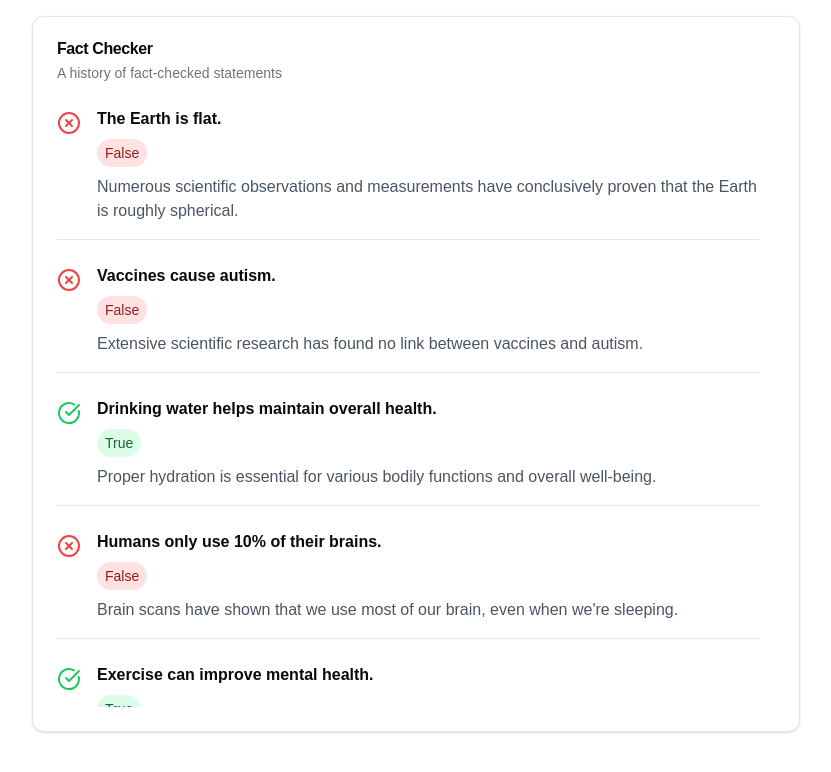
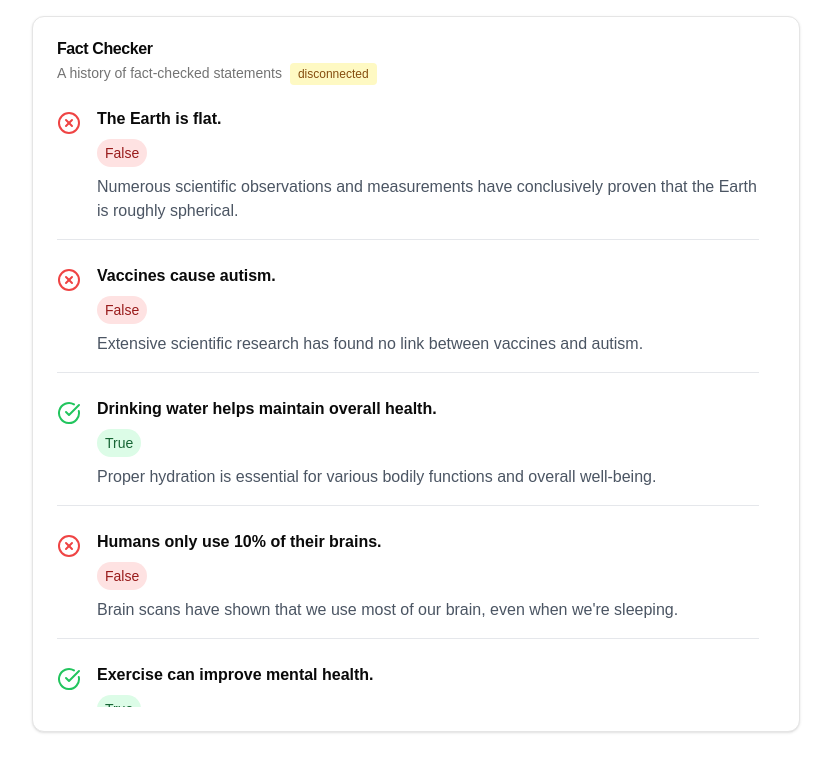
Before and after one commit to Dyoseus/FactChecker, a Next.js app in the folder frontend/fact-checker-app/: page / in a window 1280 px wide. Shown: the top 772 px of the page, without its empty margins (224-1055 px from the left). Built offline with nearby package versions, Linux system fonts and the light colour scheme; no server answers.

Commit message:
can send things to website

```diff
--- a/frontend/fact-checker-app/app/components/FactChecker.tsx
+++ b/frontend/fact-checker-app/app/components/FactChecker.tsx
@@ -69,30 +69,47 @@ function getStatusColor(status: FactCheckStatus) {
 
 export default function FactChecker() {
   const [factChecks, setFactChecks] = useState<FactCheck[]>(initialFactChecks)
+  const [wsStatus, setWsStatus] = useState<string>("disconnected")
   const wsRef = useRef<WebSocket | null>(null)
 
   useEffect(() => {
-    // Connect to WebSocket server
+    console.log("Attempting to connect to WebSocket...")
+
+    const connectWebSocket = () => {
       wsRef.current = new WebSocket('ws://localhost:8000/ws')
 
+      wsRef.current.onopen = () => {
+        console.log("WebSocket connected!")
+        setWsStatus("connected")
+      }
+
       wsRef.current.onmessage = (event) => {
+        console.log("Received message:", event.data)
+        try {
           const data = JSON.parse(event.data)
           if (data.type === 'NEW_FACT_CHECK') {
+            console.log("Adding new fact check:", data.factCheck)
             setFactChecks(prevChecks => [data.factCheck, ...prevChecks])
+          }
+        } catch (error) {
+          console.error("Error processing message:", error)
         }
       }
 
-    wsRef.current.onclose = () => {
-      // Attempt to reconnect after a delay
-      setTimeout(() => {
-        if (wsRef.current) {
-          wsRef.current.close()
-        }
-        wsRef.current = new WebSocket('ws://localhost:8000/ws')
-      }, 5000)
+      wsRef.current.onerror = (error) => {
+        console.error("WebSocket error:", error)
+        setWsStatus("error")
       }
 
-    // Cleanup on unmount
+      wsRef.current.onclose = () => {
+        console.log("WebSocket closed. Attempting to reconnect...")
+        setWsStatus("disconnected")
+        setTimeout(connectWebSocket, 5000)
+      }
+    }
+
+    connectWebSocket()
+
     return () => {
       if (wsRef.current) {
         wsRef.current.close()
@@ -104,7 +121,17 @@ export default function FactChecker() {
     <Card className="w-full max-w-3xl mx-auto">
       <CardHeader>
         <CardTitle>Fact Checker</CardTitle>
-        <CardDescription>A history of fact-checked statements</CardDescription>
+        <CardDescription>
+          A history of fact-checked statements
+          {/* Add connection status indicator */}
+          <span className={`ml-2 px-2 py-1 text-xs rounded ${
+            wsStatus === "connected" ? "bg-green-100 text-green-800" :
+            wsStatus === "error" ? "bg-red-100 text-red-800" :
+            "bg-yellow-100 text-yellow-800"
+          }`}>
+            {wsStatus}
+          </span>
+        </CardDescription>
       </CardHeader>
       <CardContent>
         <ScrollArea className="h-[600px] pr-4">
```
Also changed, not shown: 2 other files (tests, documents, lock files or other folders). Lines whose indentation alone changed are shown as unchanged.
